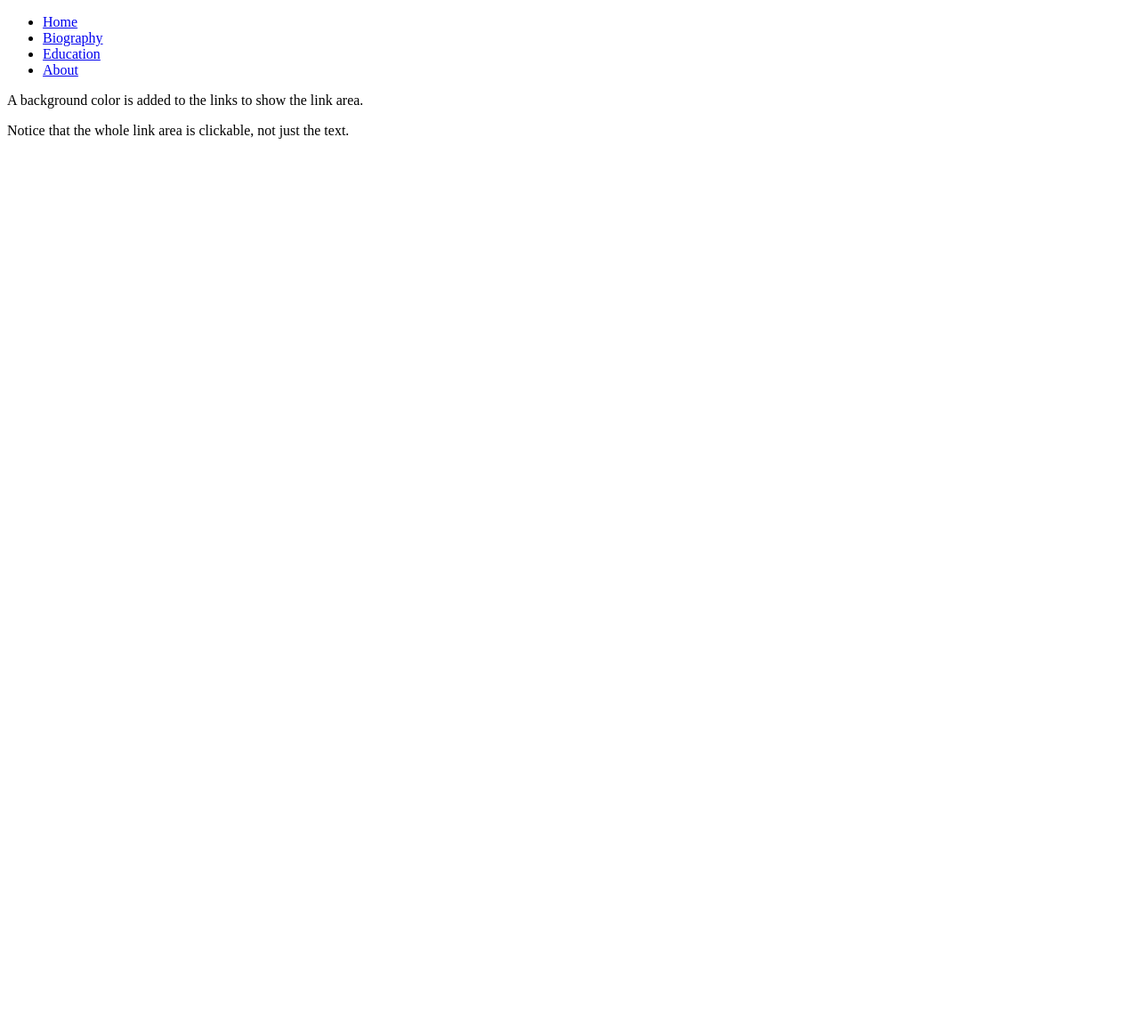
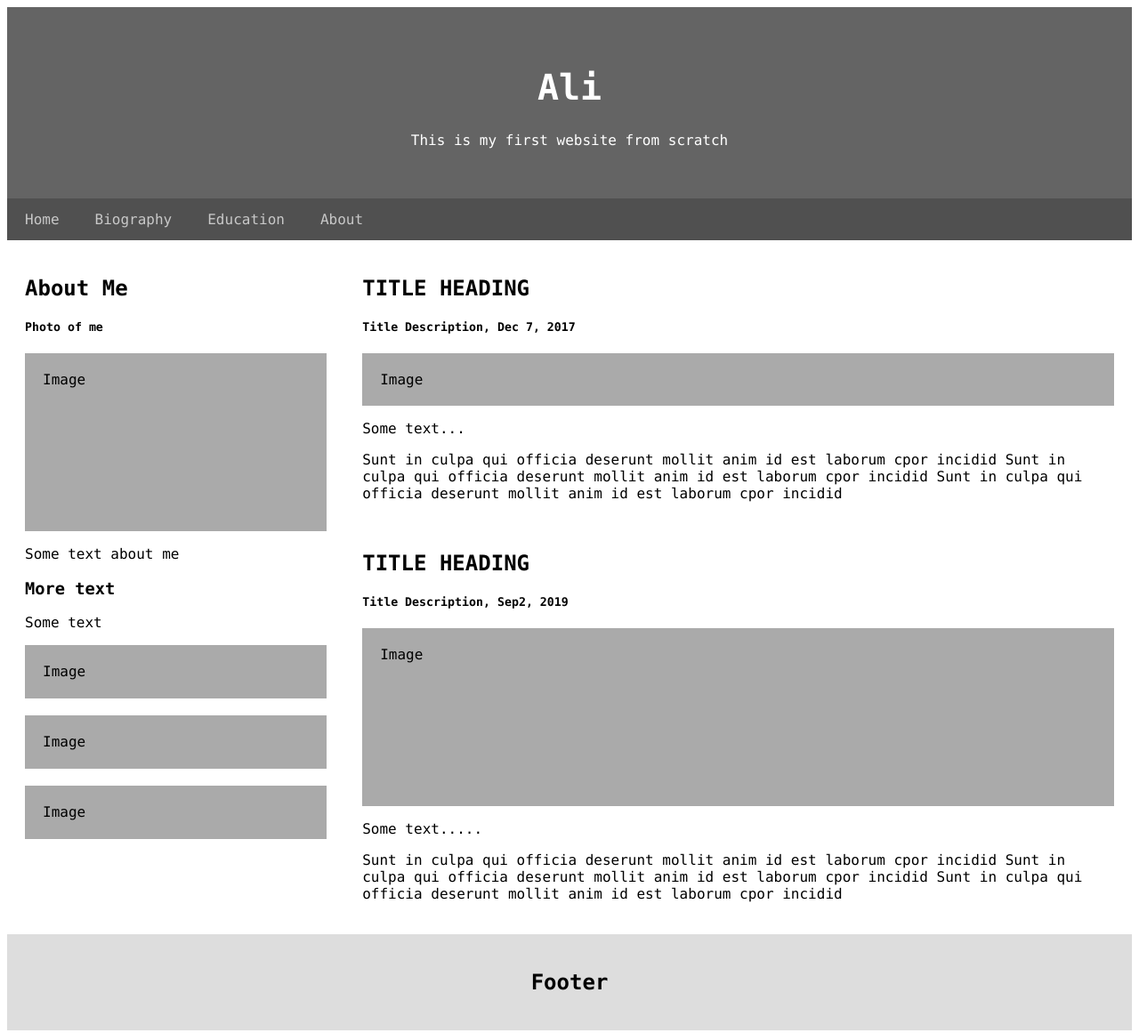
Before and after one commit to AshiqaliPAK/project0, a plain HTML site: page index.html in a window 1280 px wide. Shown: the whole page at 89% size. Before the commit the page ends 800 px from the top, so only its background shows below. Drawn offline with Linux system fonts and the light colour scheme.

Commit message:
with the help of w3schools

```diff
--- a/index.html
+++ b/index.html
@@ -2,19 +2,55 @@
 <html>
 <head>
     <title>Home</title>
-    <link rel="stylesheet" href="D:\IT\CS50\Web\style.css">
+    <meta name="viewport" content="width=device-width, initial-scale=1">
+    <link rel="stylesheet" href="style.css">
 </head>
 <body>
+    <div class="header">
+        <h1>Ali</h1>
+        <p>This is my first website from scratch</p>
+    </div>
 
-<ul>
-  <li><a href="index.html">Home</a></li>
-  <li><a href="bio.html">Biography</a></li>
-  <li><a href="edu.html">Education</a></li>
-  <li><a href="about.html">About</a></li>
-</ul>
+    <div class="navbar">
+        <a href="index.html">Home</a>
+        <a href="bio.html">Biography</a>
+        <a href="edu.html">Education</a>
+        <a href="about.html">About</a>
+    </div>
 
-<p>A background color is added to the links to show the link area.</p>
-<p>Notice that the whole link area is clickable, not just the text.</p>
+    <div class="row">
+        <div class="side">
+            <h2>About Me</h2>
+            <h5>Photo of me</h5>
+            <div class="fakeimg" style="height:200px;">Image</div>
+            <p>Some text about me</p>
+            <h3>More text</h3>
+            <p>Some text</p>
+            <div class="fakeimg" style="height:60px">Image</div><br>
+            <div class="fakeimg" style="height:60px">Image</div><br>
+            <div class="fakeimg" style="height:60px">Image</div>
+        </div>
+        <div class="main">
+            <h2>TITLE HEADING</h2>
+            <h5>Title Description, Dec 7, 2017</h5>
+            <div class="fakeimg" style="200px">Image</div>
+            <p>Some text...</p>
+            <p>Sunt in culpa qui officia deserunt mollit anim id est laborum cpor incidid
+            Sunt in culpa qui officia deserunt mollit anim id est laborum cpor incidid
+            Sunt in culpa qui officia deserunt mollit anim id est laborum cpor incidid</p>
+            <br>
+            <h2>TITLE HEADING</h2>
+            <h5>Title Description, Sep2, 2019</h5>
+            <div class="fakeimg" style="height:200px;">Image</div>
+            <p>Some text.....</p>
+            <p>Sunt in culpa qui officia deserunt mollit anim id est laborum cpor incidid
+            Sunt in culpa qui officia deserunt mollit anim id est laborum cpor incidid
+            Sunt in culpa qui officia deserunt mollit anim id est laborum cpor incidid</p>
+        </div>
+    </div>
 
+    <div class="footer">
+      <h2>Footer</h2>
+    </div>
 </body>
 </html>
--- /dev/null
+++ b/style.sass
@@ -0,0 +1,67 @@
+$nbbg : rgba(80, 80, 80, 1)
+$hbg : rgba(100, 100, 100, 1)
+$headerfont : rgb(200, 200, 200)
+$nbhover : rgb(0, 0, 0)
+
+*
+    font-family: consolas, calibri
+    box-sizing: border-box
+.header
+    padding: 40px
+    text-align: center
+    /*  background-image: url('D:\IT\ascii.jpg') */
+    background-color: $hbg
+    color: white
+
+    h1
+        font-size: 40px
+
+.navbar
+    overflow: hidden
+    background-color: $nbbg
+    a
+        float: left
+        display: block
+        color: $headerfont
+        text-align: center
+        padding: 14px 20px
+        text-decoration: none
+
+        &:hover
+            background-color: $nbhover
+            color: white
+
+.row
+    display: flex
+    flex-wrap: wrap
+
+.side
+    flex: 30%
+    background-color: white
+    padding: 20px
+
+.main
+    flex: 70%
+    background-color: white
+    padding: 20px
+
+.fakeimg
+    background-color: #aaa
+    width: 100%
+    padding: 20px
+
+.footer
+    padding: 20px
+    text-align: center
+    background: #ddd
+
+/* Responsive layout - when the screen is less than 700px wide, make the two columns stack on top of each other instead of next to each other */
+@media screen and (max-width: 700px)
+      .row
+          flex-direction: column
+
+/* Responsive layout - when the screen is less than 400px wide, make the navigation links stack on top of each other instead of next to each other */
+@media screen and (max-width: 400px)
+    .navbar a
+        float: none
+        width:100%
```
Also changed, not shown: about.html (+14 -1 lines), bio.html (+14 -1 lines), edu.html (+14 -1 lines), style.css (added).
